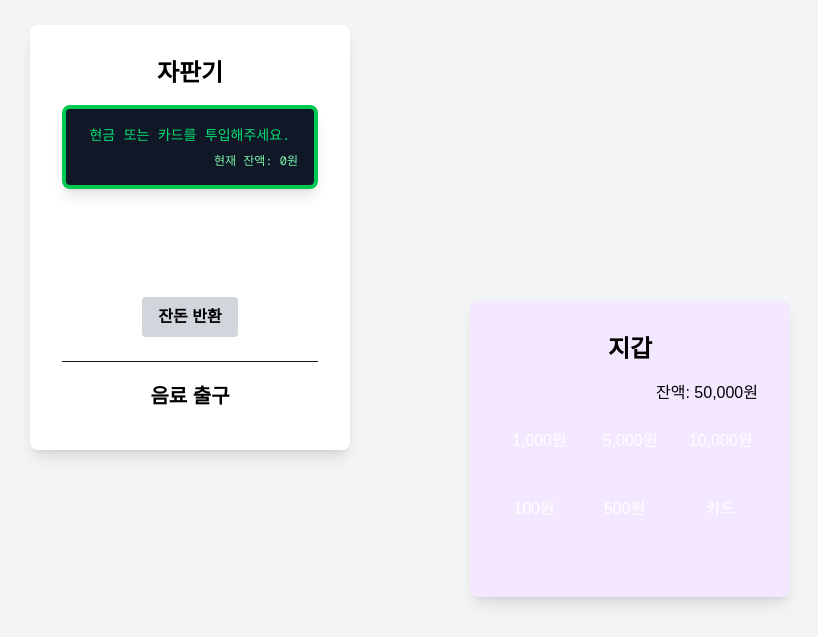
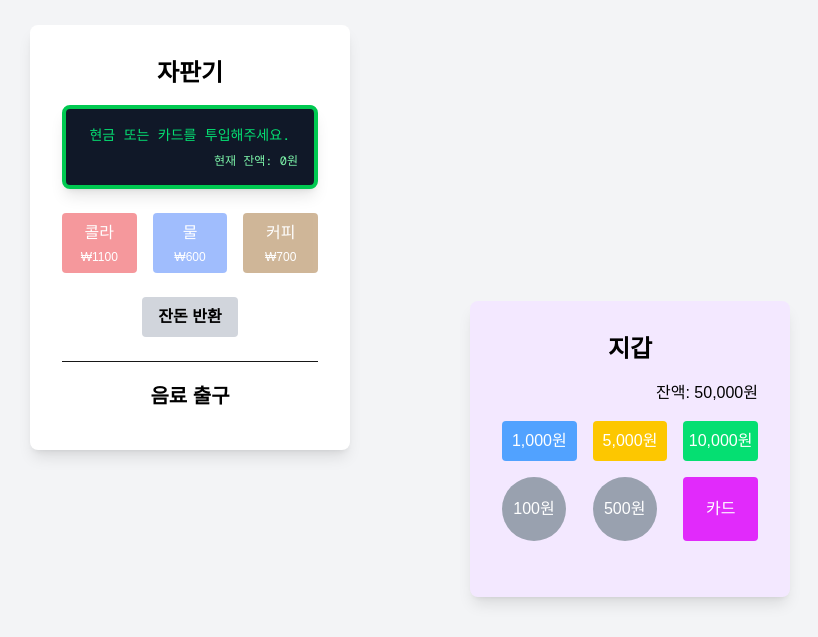
Before and after one commit to syki66/sungyeon-vending-machine, a Next.js app: page / in a window 1280 px wide. Shown: the part 163-800 px from the top of the page, without its empty margins (450-1268 px from the left). Built offline with nearby package versions, Linux system fonts and the light colour scheme.

Commit message:
fix: 동적 tailwind 클래스 문제 해결

```diff
--- a/src/app/page.tsx
+++ b/src/app/page.tsx
@@ -107,12 +107,12 @@ export default function Home() {
             자판기
           </h1>
           <Display text={displayMainText} subText={displaySubText} />
-          <div className="grid grid-cols-3 gap-4 my-6">
+          <div className="grid grid-cols-3 gap-4 my-6 bg-red-">
             <Beverage
               onClick={() => handleBalanceChange(-PRICE_LIST.cola)}
               name="콜라"
               price={PRICE_LIST.cola}
-              color="red"
+              color="bg-red-600"
               disabled={
                 paymentMethod === 'cash' && machineBalance < PRICE_LIST.cola
               }
@@ -121,7 +121,7 @@ export default function Home() {
               onClick={() => handleBalanceChange(-PRICE_LIST.water)}
               name="물"
               price={PRICE_LIST.water}
-              color="blue"
+              color="bg-blue-600"
               disabled={
                 paymentMethod === 'cash' && machineBalance < PRICE_LIST.water
               }
@@ -130,7 +130,7 @@ export default function Home() {
               onClick={() => handleBalanceChange(-PRICE_LIST.coffee)}
               name="커피"
               price={PRICE_LIST.coffee}
-              color="yellow"
+              color="bg-yellow-800"
               disabled={
                 paymentMethod === 'cash' && machineBalance < PRICE_LIST.coffee
               }
@@ -154,13 +154,13 @@ export default function Home() {
             {dispensedDrinks.map((drink, index) => (
               <span key={index} className="text-black text-center">
                 {drink === '콜라' && (
-                  <BottleWine color="red" className="inline mb-1" />
+                  <BottleWine color="#d42422" className="inline mb-1" />
                 )}
                 {drink === '물' && (
-                  <GlassWater color="blue" className="inline mb-1" />
+                  <GlassWater color="#2c5cf2" className="inline mb-1" />
                 )}
                 {drink === '커피' && (
-                  <Coffee color="brown" className="inline mb-1" />
+                  <Coffee color="#804E13" className="inline mb-1" />
                 )}
               </span>
             ))}
@@ -178,37 +178,37 @@ export default function Home() {
             <Money
               onClick={() => handleBalanceChange(1000)}
               type={1000}
-              color="blue"
+              color="bg-blue-400"
               disabled={walletBalance < 1000}
             />
             <Money
               onClick={() => handleBalanceChange(5000)}
               type={5000}
-              color="yellow"
+              color="bg-yellow-400"
               disabled={walletBalance < 5000}
             />
             <Money
               onClick={() => handleBalanceChange(10000)}
               type={10000}
-              color="green"
+              color="bg-green-400"
               disabled={walletBalance < 10000}
             />
             <Money
               onClick={() => handleBalanceChange(100)}
               type={100}
-              color="gray"
+              color="bg-gray-400"
               disabled={walletBalance < 100}
             />
             <Money
               onClick={() => handleBalanceChange(500)}
               type={500}
-              color="gray"
+              color="bg-gray-400"
               disabled={walletBalance < 500}
             />
             <Money
               onClick={() => handleCardClick()}
               type={'card'}
-              color="fuchsia"
+              color="bg-fuchsia-500"
             />
           </div>
         </div>
--- a/src/components/beverage.tsx
+++ b/src/components/beverage.tsx
@@ -20,7 +20,7 @@ export default function Beverage({
   return (
     <>
       <div
-        className={`bg-${color}-500 text-white py-2 rounded hover:brightness-90 text-center
+        className={`${color} text-white py-2 rounded hover:brightness-90 text-center
         ${disabled ? 'opacity-40 cursor-not-allowed' : 'hover:cursor-pointer'}`}
         onClick={onClick}
         onMouseEnter={onMouseEnter}
--- a/src/components/money/bill.tsx
+++ b/src/components/money/bill.tsx
@@ -8,7 +8,7 @@ interface BillProps {
 // 지폐 컴포넌트
 export const Bill = ({ amount, color, disabled, onClick }: BillProps) => (
   <div
-    className={`bg-${color}-400 text-white py-2 rounded hover:brightness-90 flex items-center justify-center ${
+    className={`${color} text-white py-2 rounded hover:brightness-90 flex items-center justify-center ${
       disabled ? 'opacity-40 cursor-not-allowed' : 'hover:cursor-pointer'
     }`}
     onClick={disabled ? undefined : onClick}
--- a/src/components/money/card.tsx
+++ b/src/components/money/card.tsx
@@ -7,7 +7,7 @@ interface CardProps {
 // 카드 컴포넌트
 export const Card = ({ color, disabled, onClick }: CardProps) => (
   <div
-    className={`bg-${color}-500 text-white py-2 rounded hover:brightness-90 flex items-center justify-center ${
+    className={`${color} text-white py-2 rounded hover:brightness-90 flex items-center justify-center ${
       disabled ? 'opacity-40 cursor-not-allowed' : 'hover:cursor-pointer'
     }`}
     onClick={disabled ? undefined : onClick}
--- a/src/components/money/coin.tsx
+++ b/src/components/money/coin.tsx
@@ -8,7 +8,7 @@ interface CoinProps {
 // 동전 컴포넌트
 export const Coin = ({ amount, color, disabled, onClick }: CoinProps) => (
   <div
-    className={`bg-${color}-400 text-white py-2 rounded-full w-16 h-16 flex items-center justify-center hover:brightness-90 ${
+    className={`${color} text-white py-2 rounded-full w-16 h-16 flex items-center justify-center hover:brightness-90 ${
       disabled ? 'opacity-40 cursor-not-allowed' : 'hover:cursor-pointer'
     }`}
     onClick={disabled ? undefined : onClick}
```
